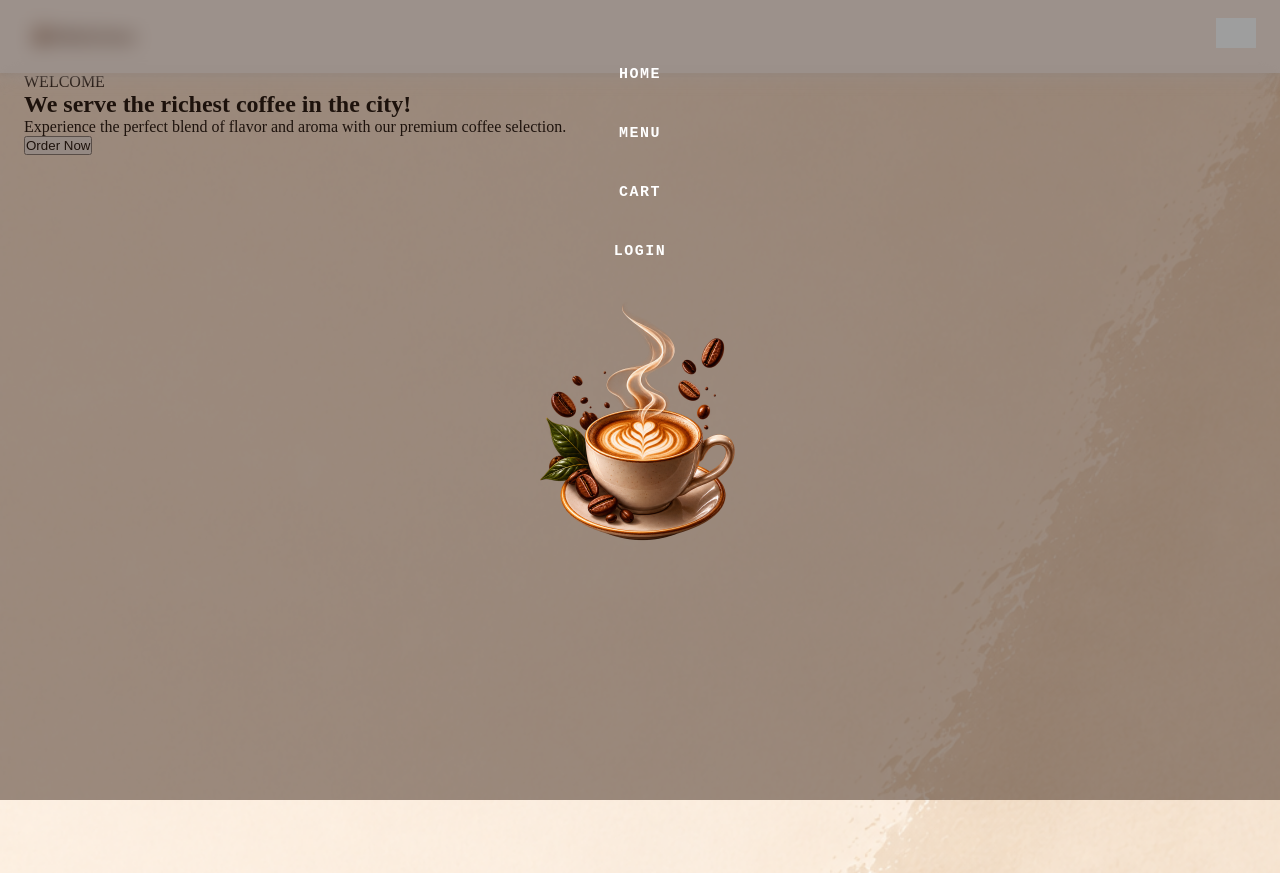
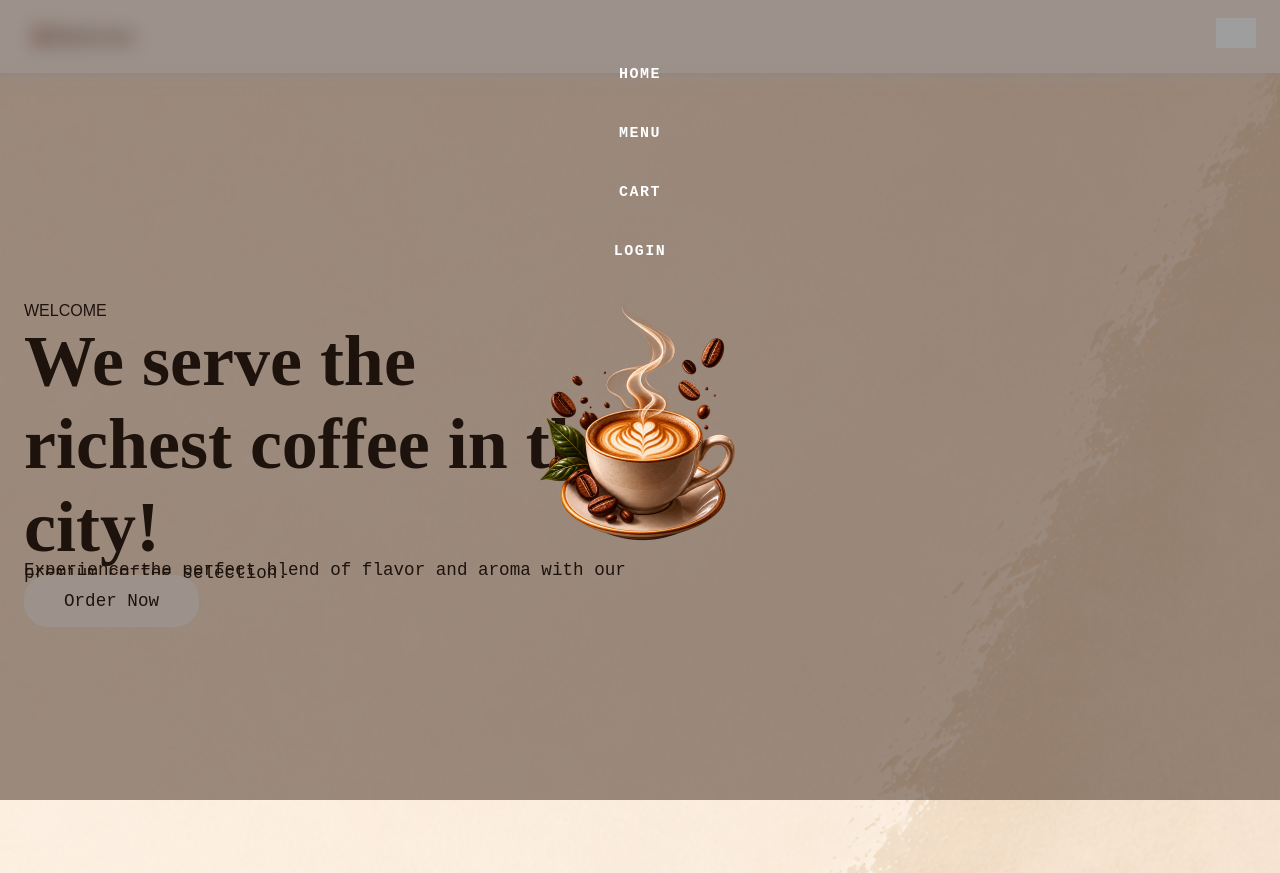
Before and after one commit to amishasikka/CODEALPHA_MOCHA-HOUSE, a React (Vite) app: page / in a window 1280 px wide. Built offline with nearby package versions, Linux system fonts and the light colour scheme; grey boxes are pictures that could not be loaded.

Commit message:
styled home.jsx
hero part css started

```diff
--- a/src/App.css
+++ b/src/App.css
@@ -13,8 +13,8 @@
   --cards: #FFFFFF;          /* white */
   --secondary-text: #5F554E; /* warm gray */
   --green-element: #607A4C;  /* sage/leaf */
-  --normal-font: 'Poppins';
-  --coffee-font: 'Playfair Display', serif;
+  --normal-font: 'Poppins', sans-serif;
+  --coffee-font: 'Playfair Display', sans-serif;
 }
 
 body {
@@ -22,16 +22,12 @@ body {
 }
 
 @media (min-width: 375px) {
-  .home{
-    background: url("/src/assets/heroVr.png") no-repeat;
-    background-size: cover;
-    height: 100vh;
-  }
   section {
     padding: 0 1.5rem 1rem 1.5rem;
     background-color: var(--cards);
   }
 
+  /* Navbar Section Starts */
   .navbar,
   .nav,
   ul {
@@ -45,7 +41,6 @@ body {
     backdrop-filter: blur(45px);
     position: sticky;
     top:0;
-
   }
   .nav {
     width: 100%;
@@ -71,8 +66,14 @@ body {
   .nav-links ul li a {
     text-decoration: none;
     color: var(--mocha);
-    font-size: 15px;
-    letter-spacing: .5px;
+  }
+
+  .nav-links ul li a, .nav-btns .login-btn{
+    font-size: 14px;
+    font-family: monospace;
+    letter-spacing: 1px;
+    text-transform: uppercase;
+    font-weight: 600;
   }
   .nav-btns .login-btn{
     padding: 0.5rem 1.5rem;
@@ -142,4 +143,51 @@ body {
   .mobile-menu.open{
     transform: translateY(0);
   }
+  /* Navbar Section Ends */
+
+  /* Home Section Starts */
+  .home{
+    background: url("/src/assets/heroVr.png") no-repeat;
+    background-size: cover;
+    height: 100vh;
+  }
+
+  .hero-content{
+    display: flex;
+    flex-direction: column;
+    justify-content: center;
+    align-items: start;
+    text-align: start;
+    height: 100%;
+    width: 50%;
+  }
+
+  .welcome-text{
+    font-family: var(--normal-font);
+    letter-spacing: 20%;
+    font-weight: 500;
+  }
+  .hero-heading{
+    font-family: Playfair Display, serif;
+    font-size: 4.5rem;
+  }
+  .hero-subheading{
+    font-family: monospace;
+    font-size: 1.1rem;
+    line-height: 18%;
+  }
+  .hero-button{
+    padding: 1rem 2.5rem;
+    font-family: monospace;
+    font-size: 1.1rem;
+    font-weight: 500;
+    border:none;
+    background-color: var(--cards);
+    border-radius: 1.5rem;
+  }
+
+
+  /* Home Section Ends */
+
+
 }
```
